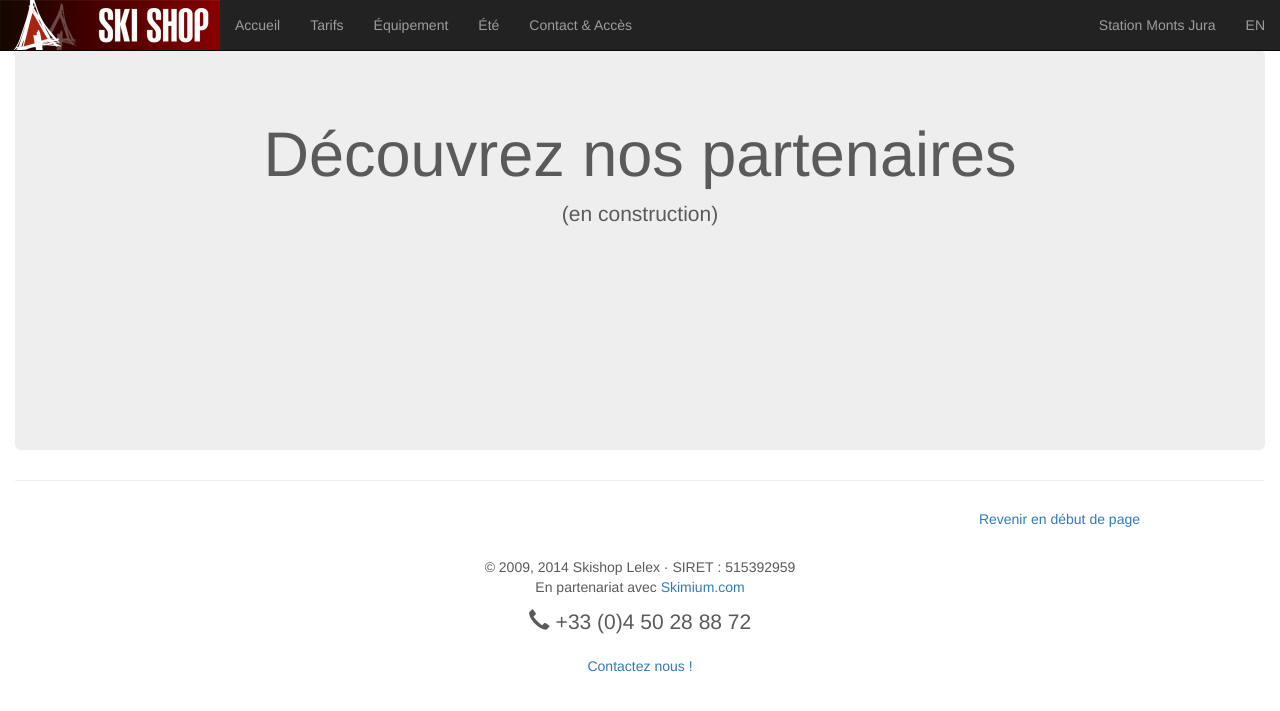
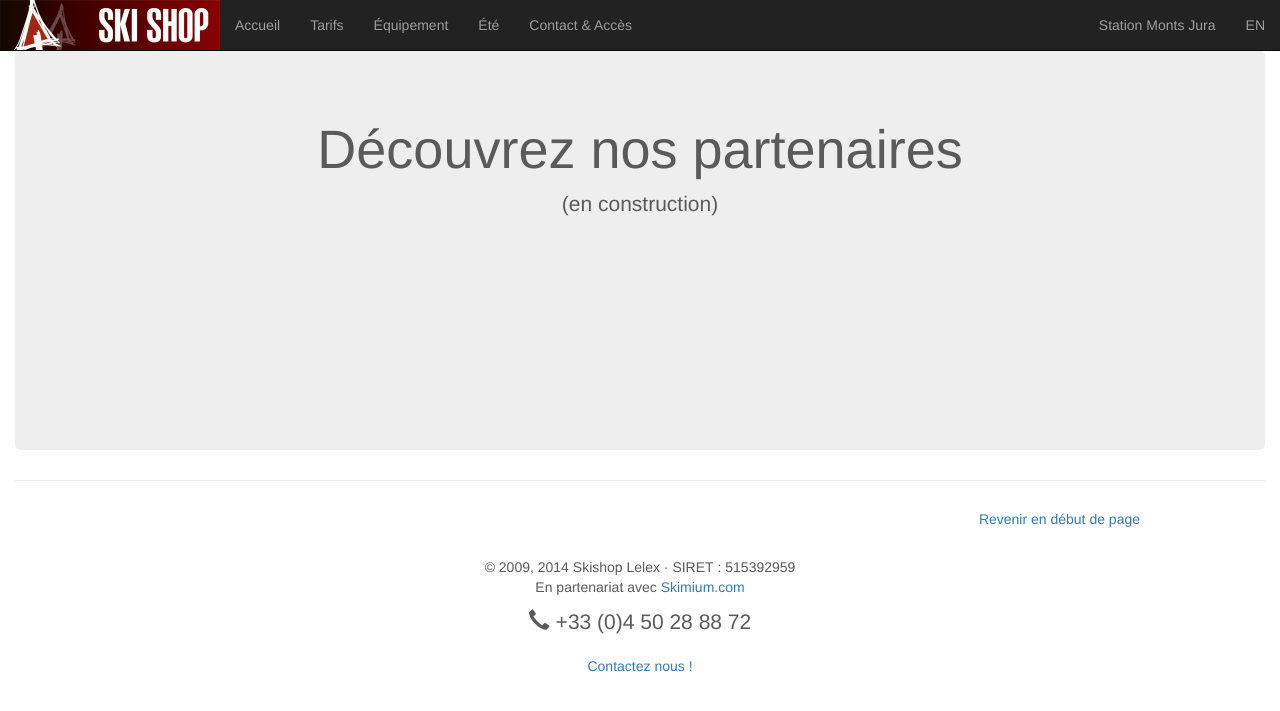
Before and after one commit to skishop/skishop.github.io, a Jekyll site: the page built from fr/partners.html, in a window 1280 px wide. Shown: the top 711 px of the page. Built offline with Jekyll 4.4.1, drawn with Linux system fonts in a browser that asks for light colours; nearby versions of some CDN libraries; comment, search, counter and statistics services are not loaded.

Commit message:
Small font size fix for h1

```diff
--- a/_includes/navbar.html
+++ b/_includes/navbar.html
@@ -34,7 +34,7 @@
             </ul>
             <ul class="nav navbar-nav navbar-right">
                 <li>
-                    <a href="http://monts-jura.com">Station Monts Jura</a>
+                    <a href="http://monts-jura.com" target="_blank">Station Monts Jura</a>
                 </li>
                 <li>
                     <a href="/en" hreflang="en">EN</a>
--- a/css/style.css
+++ b/css/style.css
@@ -17,6 +17,8 @@ body {
   .carousel-caption .link-p img {
     float: right; }
 
+.carousel-caption h1, .jumbotron h1 {
+  font-size: 36px; }
 .carousel-caption p.alone, .jumbotron p.alone {
   margin: 2em 0;
   font-size: 14px; }
@@ -94,6 +96,12 @@ body {
 
   .featurette-heading {
     font-size: 50px; }
+
+  .carousel-caption h1 {
+    font-size: 36px; }
+
+  .jumbotron h1 {
+    font-size: 54px; }
 
   .jumbotron p.alone {
     font-size: 24px; } }
```
Also changed, not shown: _sass/style.scss (+11 -0 lines), 1 other file.
